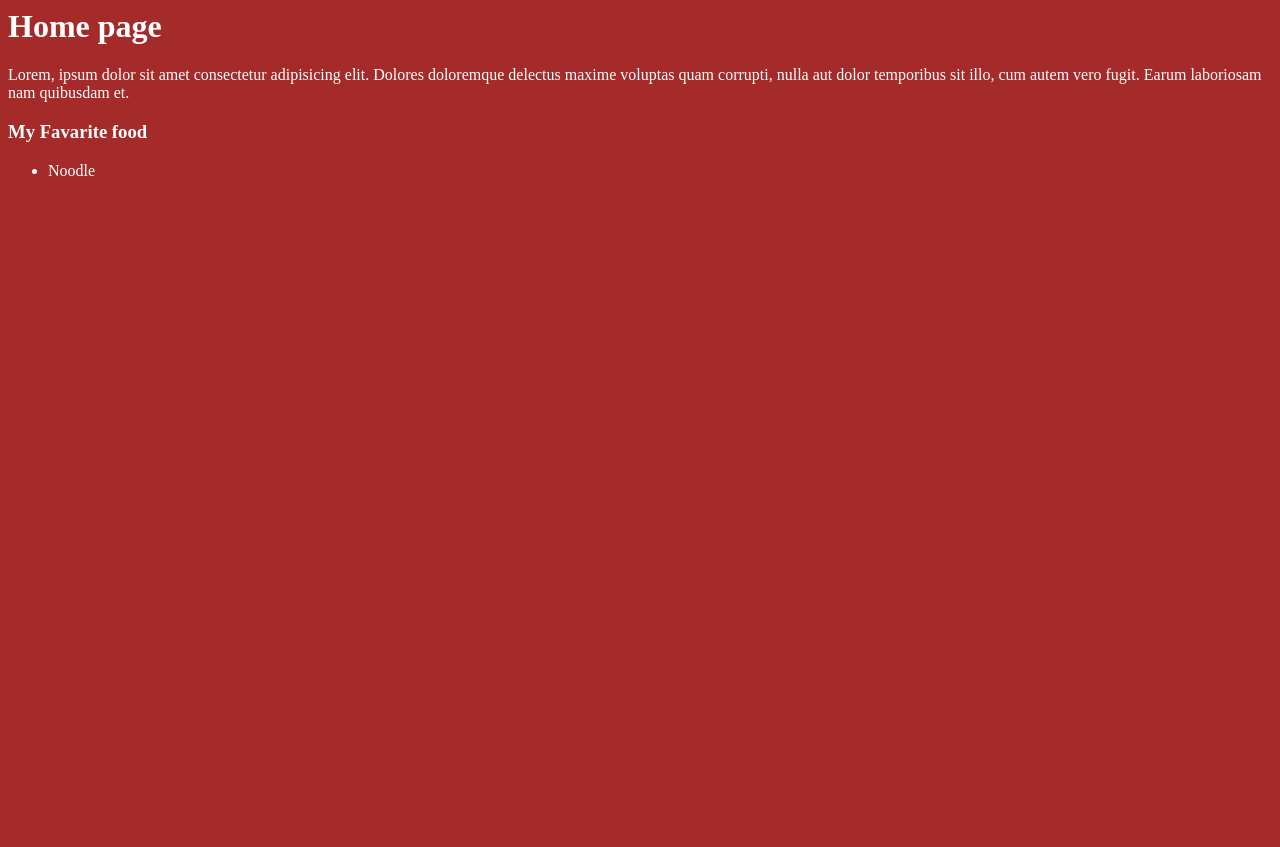
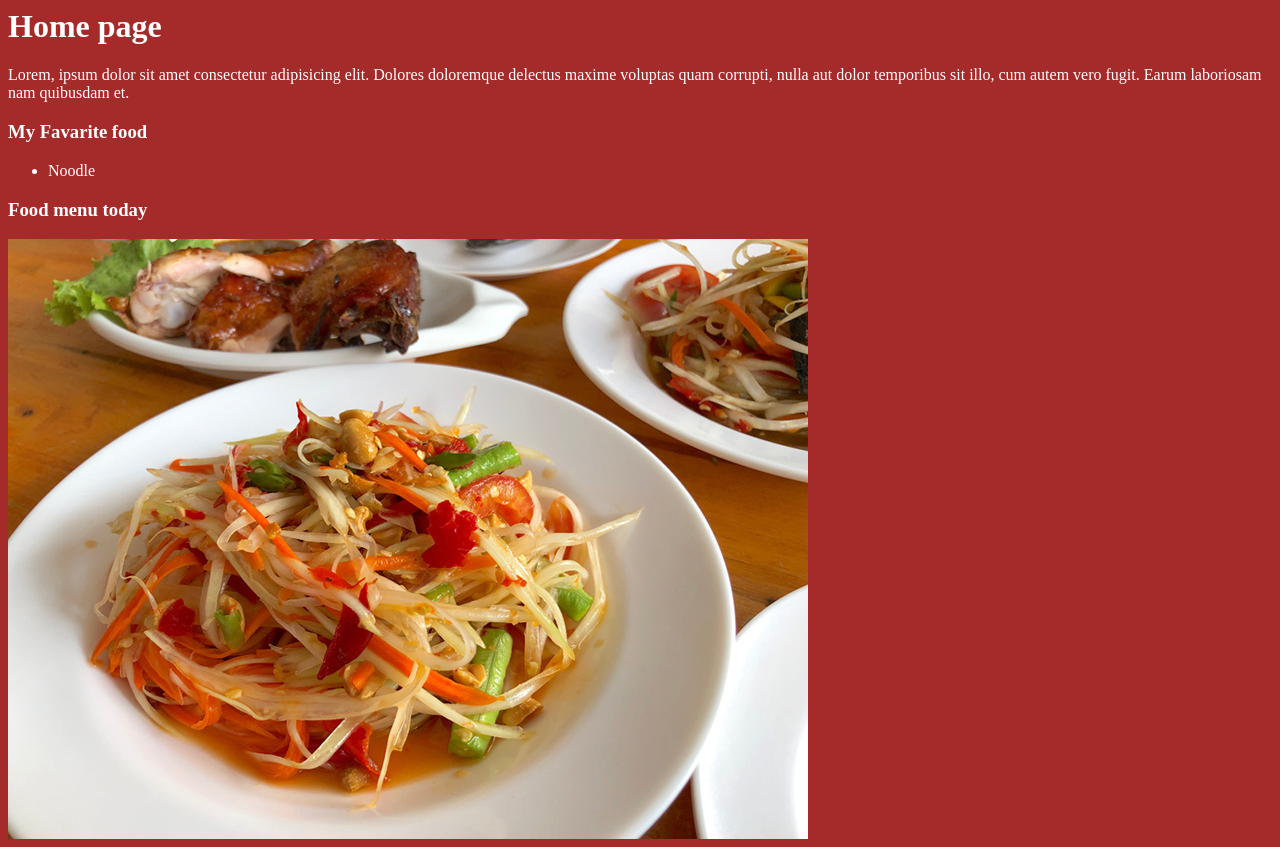
Before and after one commit to NatthawutT/git-webapp, a plain HTML site: page index.html in a window 1280 px wide. Before the commit the page ends 800 px from the top, so only its background shows below. Drawn offline with Linux system fonts and the light colour scheme.

Commit message:
add foodmenu

```diff
--- a/index.html
+++ b/index.html
@@ -13,6 +13,8 @@
     <ul>
         <li>Noodle</li>
     </ul>
+    <h3>Food menu today</h3>
+    <img src="image/somtam.jpeg">
     <script src="js/script.js"></script>
 </body>
 </html>
```
Also changed, not shown: image/somtam.jpeg (added).
